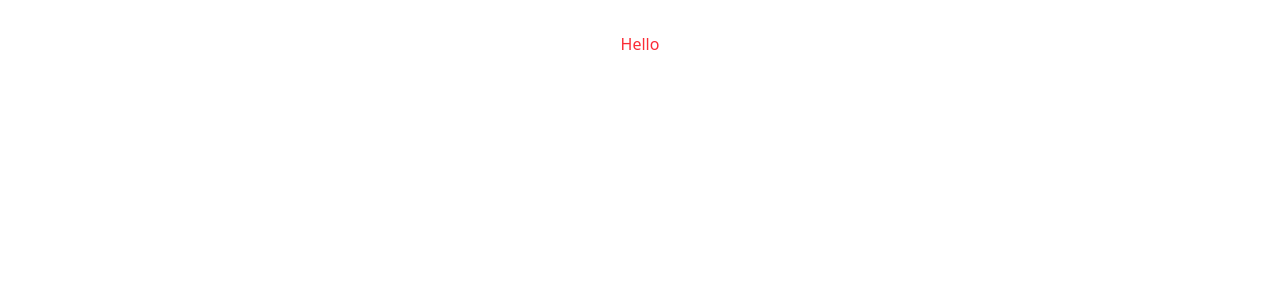
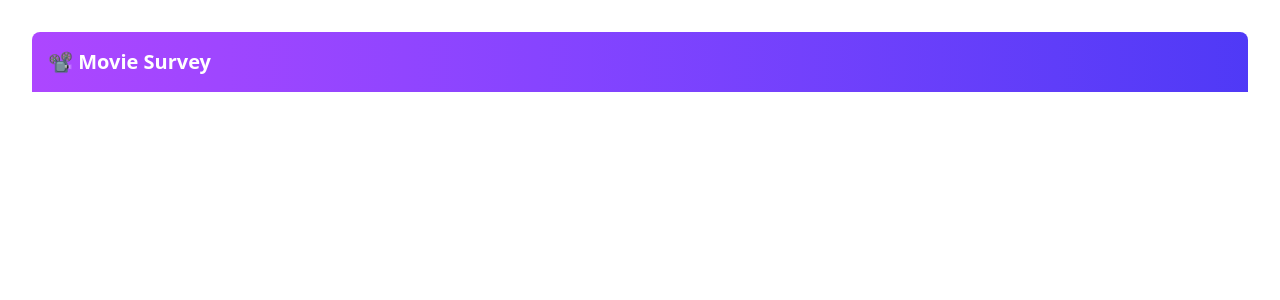
Before and after one commit to fuapisit/React-Quick-Form-Mini-Project, a React (Vite) app: page / in a window 1280 px wide. Shown: the top 300 px of the page. Built offline with nearby package versions, Linux system fonts and the light colour scheme.

Commit message:
feat add Header

```diff
--- a/src/App.jsx
+++ b/src/App.jsx
@@ -3,11 +3,11 @@ import reactLogo from './assets/react.svg'
 import viteLogo from '/vite.svg'
 import './App.css'
 import React from 'react'
+import Header from './components/Header'
 
 function App() {
   return(
-    <h2 className="text-red-500">Hello</h2>
-
+    <Header />
   )
 }
 
--- a/src/components/Header.jsx
+++ b/src/components/Header.jsx
@@ -0,0 +1,8 @@
+const Header = () => (
+    <div className="bg-gradient-to-r from-purple-500 to-indigo-600 text-white p-4 rounded-t-lg">
+      <h2 className="text-xl font-bold flex items-center">
+        📽️ Movie Survey
+      </h2>
+    </div>
+  );
+  export default Header;
```
